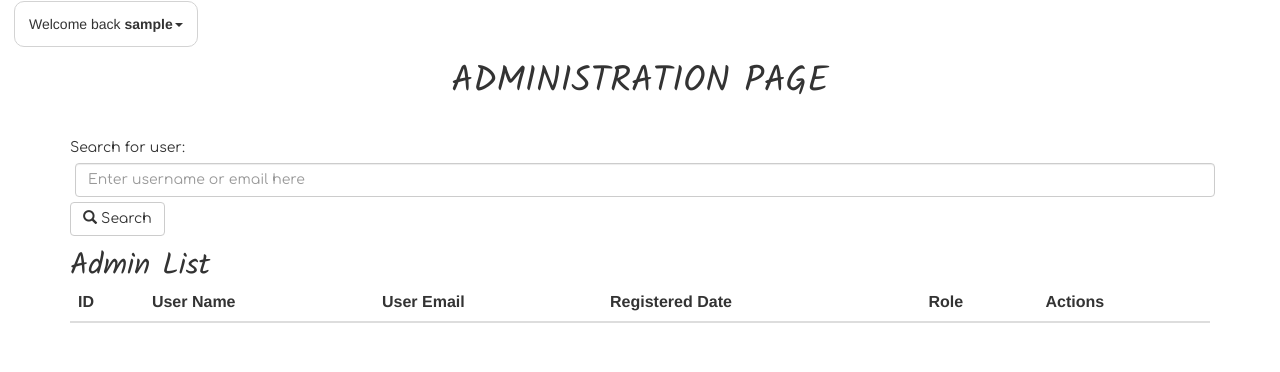
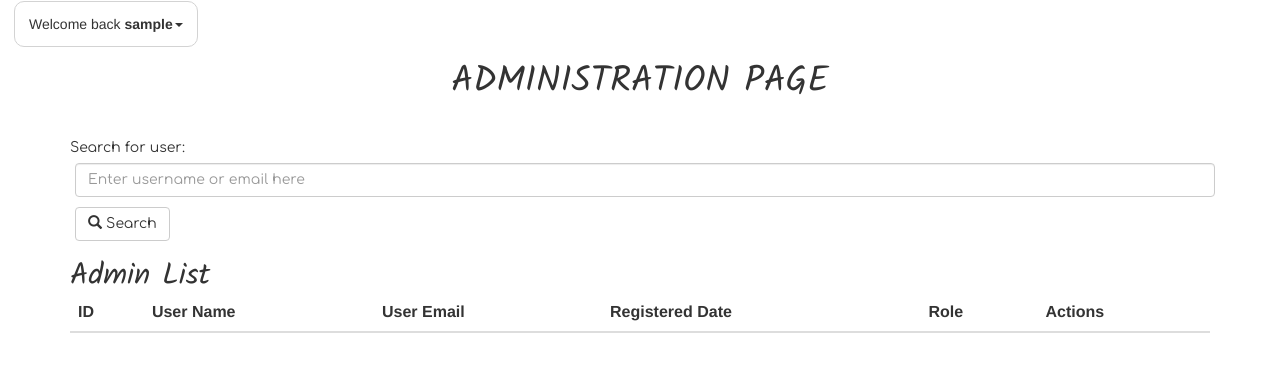
Before and after one commit to byn9826/canada-parks, a PHP site: page /admin/admin-list.php in a window 1280 px wide. Shown: the top 372 px of the page. Run offline with PHP 8.4, Linux system fonts and the light colour scheme; the visitor is signed in with stand-in values (Sample User, id 1); data that the repository does not hold is empty; some libraries are stand-ins or nearby versions.

Commit message:
fix conflict

```diff
--- a/static/css/admin.css
+++ b/static/css/admin.css
@@ -46,7 +46,7 @@ h1 {
     height: 400px;
 
 }
-<<<<<<< HEAD
+
 
 .park-banner {
     margin-bottom: 20px;
@@ -54,7 +54,7 @@ h1 {
 }
 
 /*end of park*/
-=======
+
 .btn{
     margin: 5px;
 }
@@ -67,4 +67,3 @@ h1 {
 .admin-header-drop-down-div {
     margin-bottom: 2em;
 }
->>>>>>> duc
```
